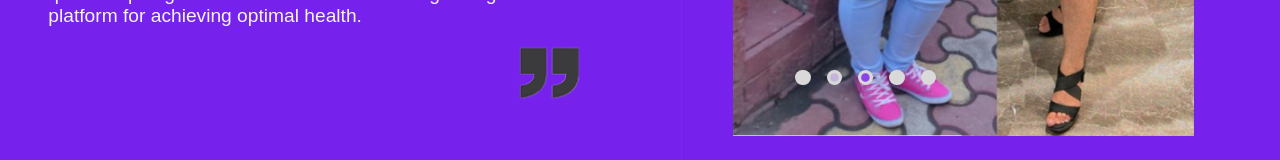
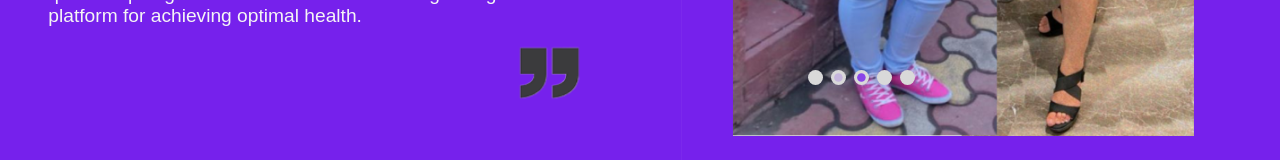
Before and after one commit to vanshika0606/optimum_wellness, a React (Create React App) app: page / in a window 1280 px wide. Shown: the part 3179-3339 px from the top of the page. Built offline with nearby package versions, Linux system fonts and the light colour scheme.

Commit message:
indicator

```diff
--- a/src/components/carousel/carousel.css
+++ b/src/components/carousel/carousel.css
@@ -65,7 +65,7 @@
 .css-1m9128y .MuiButtonBase-root{
     width:1.2vw;
     height:1.2vw;
-    margin-left: 1rem;
+    margin-left: 0.6vw;
     /* padding: '0.2vw',  */
 }
 .css-aq8pb7-MuiSvgIcon-root{
```
